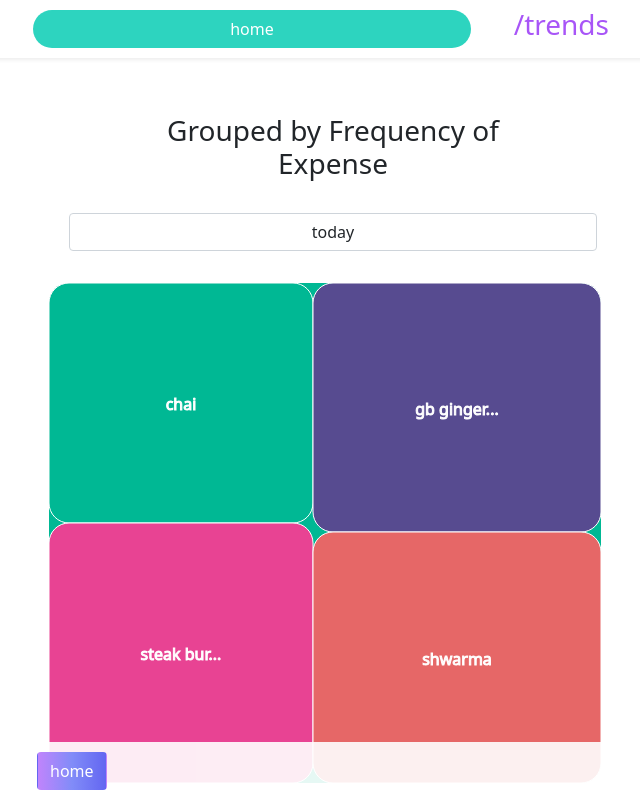
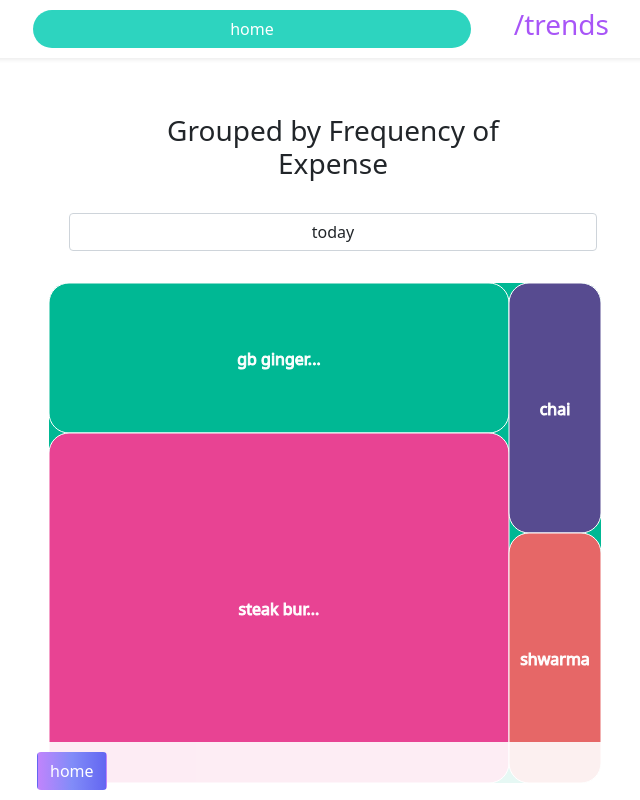
Before and after one commit to ahmadkhudai/next-tracker, a Next.js app: page /graphs/GraphWindow in a window 1280 px wide. Shown: the whole page, without its empty margins (315-955 px from the left). Built offline with nearby package versions, Linux system fonts and the light colour scheme.

Commit message:
fixed a bug in monthly expenses

```diff
--- a/pages/graphs/GroupedNewGraph.tsx
+++ b/pages/graphs/GroupedNewGraph.tsx
@@ -29,6 +29,7 @@ const COLORS = ['#00b894', '#0984e3', '#e84393', '#e84393', '#e77f67', '#cf6a87'
 
 
 export function GroupedNewGraph({expenses}: Props) {
+    const [currentExpenses, setCurrentExpenses] = useState([] as Expense[]);
 
     const [displayData, setDisplayData] = useState([] as SummaryExpense[]);
     // const [current]
@@ -53,28 +54,26 @@ export function GroupedNewGraph({expenses}: Props) {
 
 
     function onChangeHandler(val: any) {
-        let currentExpenses = groupingFunctions[currentMode](getSortedExpenses(expenses));
         setCurrentOption(val);
         setDisplayData((categoryFunctions[val])(currentExpenses));
         setGraphLabel(displayLabel[val]);
     }
 
-    useEffect(() => {
-        setGraphWidth(window.innerWidth < 700 ? (0.8 * window.innerWidth) : 500);
-        window.onresize = () => {
-            setGraphWidth(window.innerWidth < 700 ? (0.8 * window.innerWidth) : 500);
-        }
-    }, []);
+
+
 
     useEffect(() => {
-        setDisplayData(categoryFunctions[currentOption](expenses))
-        setGraphWidth(window.innerWidth < 700 ? (0.8 * window.innerWidth) : 500);
+        let currExp = groupingFunctions[currentMode](getSortedExpenses(expenses));
+        setCurrentExpenses(currExp)
+        setDisplayData(categoryFunctions[currentOption](currExp))
     }, []);
 
 
     useEffect(() => {
-        setDisplayData(categoryFunctions[currentOption](expenses))
-        setGraphWidth(window.innerWidth < 700 ? (0.8 * window.innerWidth) : 500);
+        let currExp = groupingFunctions[currentMode](getSortedExpenses(expenses));
+        setCurrentExpenses(currExp)
+        setDisplayData(categoryFunctions[currentOption](currExp))
+
     }, [expenses]);
 
 
@@ -132,9 +131,11 @@ export function GroupedNewGraph({expenses}: Props) {
 
     function onModeChanged(val: any) {
             //@ts-ignore
-            let currentExpenses = groupingFunctions[val](getSortedExpenses(expenses));
-            setCurrentMode(val);
-            setDisplayData((categoryFunctions[currentOption])(currentExpenses));
+        //@ts-ignore
+        let currExp = groupingFunctions[val](getSortedExpenses(expenses));
+        setCurrentExpenses(currExp)
+        setDisplayData(categoryFunctions[currentOption](currExp))
+        setCurrentMode(val);
             setGraphLabel(displayLabel[val]);
     }
 
```
